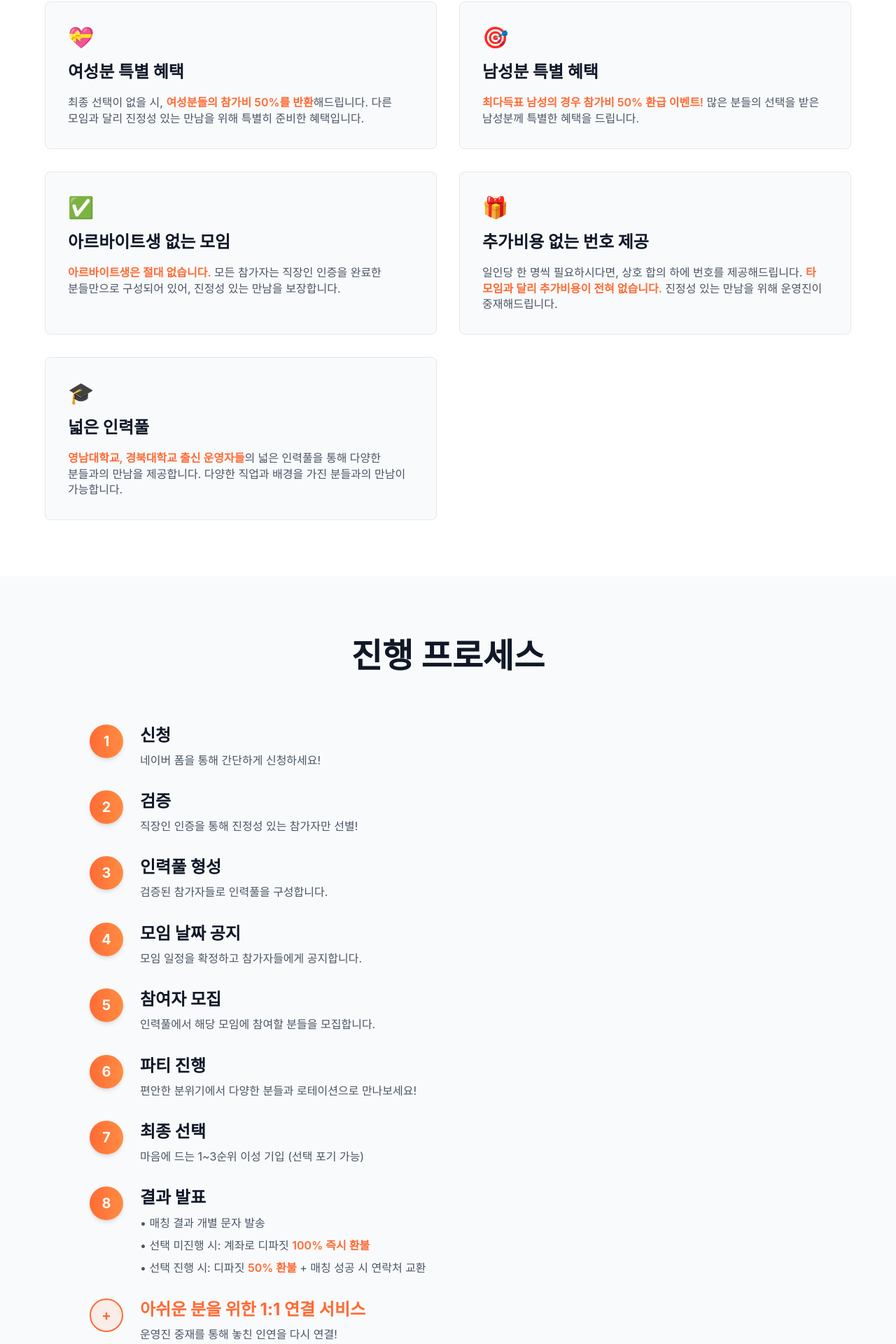
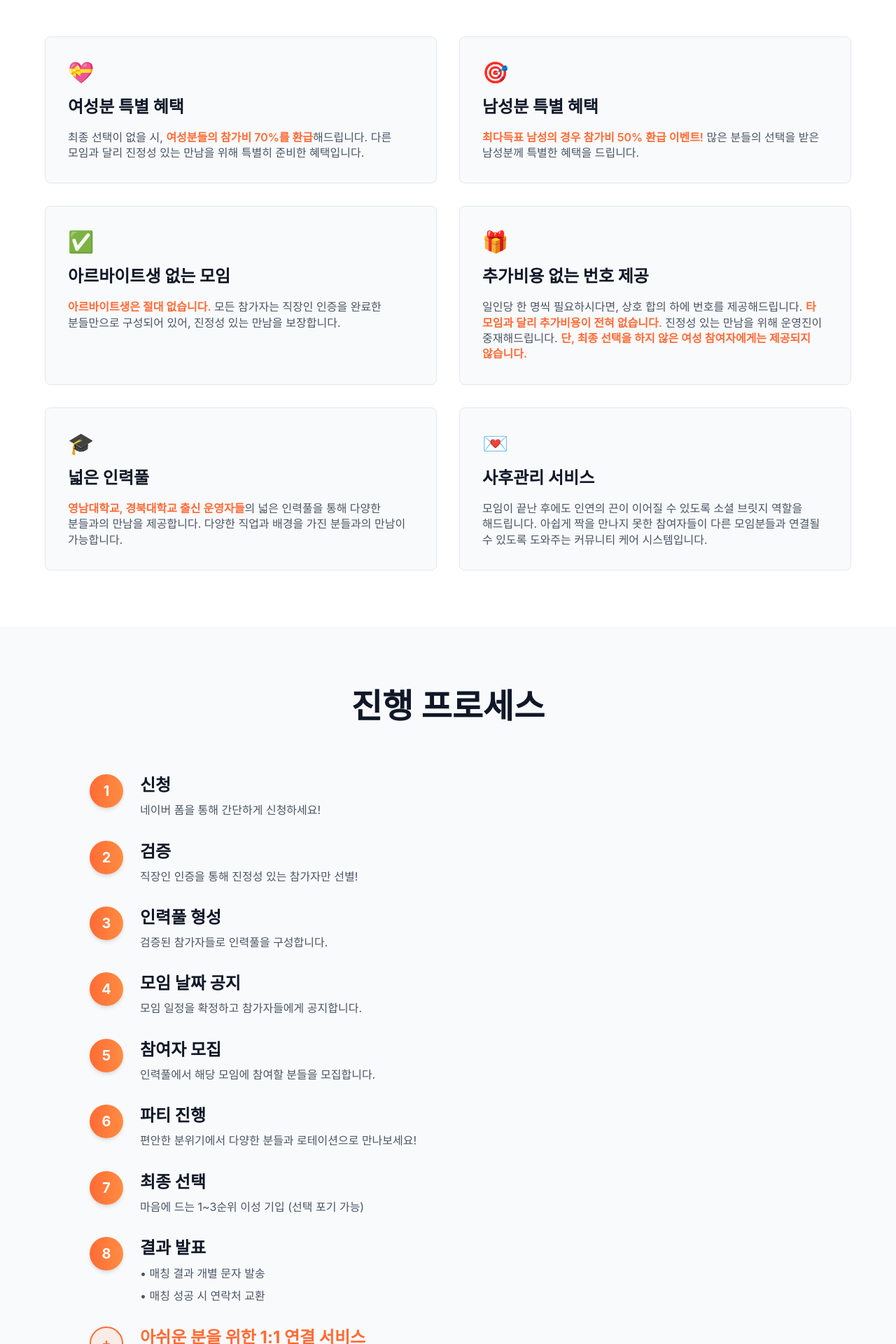
Before and after one commit to dhxoguq-gif/landing-page, a Next.js app: page / in a window 1280 px wide. Shown: the part 1458-3378 px from the top of the page at 70% size. Built offline with nearby package versions, Linux system fonts and the light colour scheme.

Commit message:
세부수정

```diff
--- a/app/page.tsx
+++ b/app/page.tsx
@@ -48,6 +48,7 @@ export default function Home() {
             <p>비싼 참가비를 냈는데, 마음에 드는 사람이 없을까 봐 걱정되시나요?</p>
             <p>시간과 돈을 투자했는데 만족스럽지 않은 결과가 나올까 두려우신가요?</p>
             <p>진정성 있는 만남을 찾고 싶은데, 부담스러운 비용 때문에 망설여지시나요?</p>
+            <p>지인 소개팅은 선택의 폭이 좁고, 클럽이나 술집에서 만남은 너무 가볍고, 그렇다고 아무나 만나기엔 망설여지시나요?</p>
           </div>
         </div>
       </section>
@@ -68,7 +69,7 @@ export default function Home() {
               <div className="text-3xl mb-4">💝</div>
               <h4 className="text-2xl font-bold mb-4 text-gray-900">여성분 특별 혜택</h4>
               <p className="text-gray-600 leading-relaxed">
-                최종 선택이 없을 시, <span className="text-[#FF6B35] font-semibold">여성분들의 참가비 50%를 반환</span>해드립니다. 다른 모임과 달리 진정성 있는 만남을 위해 특별히 준비한 혜택입니다.
+                최종 선택이 없을 시, <span className="text-[#FF6B35] font-semibold">여성분들의 참가비 70%를 환급</span>해드립니다. 다른 모임과 달리 진정성 있는 만남을 위해 특별히 준비한 혜택입니다.
               </p>
             </div>
 
@@ -95,7 +96,7 @@ export default function Home() {
               <div className="text-3xl mb-4">🎁</div>
               <h4 className="text-2xl font-bold mb-4 text-gray-900">추가비용 없는 번호 제공</h4>
               <p className="text-gray-600 leading-relaxed">
-                일인당 한 명씩 필요하시다면, 상호 합의 하에 번호를 제공해드립니다. <span className="text-[#FF6B35] font-semibold">타 모임과 달리 추가비용이 전혀 없습니다.</span> 진정성 있는 만남을 위해 운영진이 중재해드립니다.
+                일인당 한 명씩 필요하시다면, 상호 합의 하에 번호를 제공해드립니다. <span className="text-[#FF6B35] font-semibold">타 모임과 달리 추가비용이 전혀 없습니다.</span> 진정성 있는 만남을 위해 운영진이 중재해드립니다. <span className="text-[#FF6B35] font-semibold">단, 최종 선택을 하지 않은 여성 참여자에게는 제공되지 않습니다.</span>
               </p>
             </div>
 
@@ -105,6 +106,15 @@ export default function Home() {
               <h4 className="text-2xl font-bold mb-4 text-gray-900">넓은 인력풀</h4>
               <p className="text-gray-600 leading-relaxed">
                 <span className="text-[#FF6B35] font-semibold">영남대학교, 경북대학교 출신 운영자들</span>의 넓은 인력풀을 통해 다양한 분들과의 만남을 제공합니다. 다양한 직업과 배경을 가진 분들과의 만남이 가능합니다.
+              </p>
+            </div>
+
+            {/* 차별점 5 */}
+            <div className="bg-gray-50 p-8 rounded-lg border border-gray-200 hover:border-[#FF6B35] hover:shadow-lg transition duration-300">
+              <div className="text-3xl mb-4">💌</div>
+              <h4 className="text-2xl font-bold mb-4 text-gray-900">사후관리 서비스</h4>
+              <p className="text-gray-600 leading-relaxed">
+                모임이 끝난 후에도 인연의 끈이 이어질 수 있도록 소셜 브릿지 역할을 해드립니다. 아쉽게 짝을 만나지 못한 참여자들이 다른 모임분들과 연결될 수 있도록 도와주는 커뮤니티 케어 시스템입니다.
               </p>
             </div>
           </div>
@@ -205,8 +215,7 @@ export default function Home() {
                 <h4 className="text-2xl font-bold mb-2 text-gray-900">결과 발표</h4>
                 <ul className="text-gray-600 space-y-2 mt-2">
                   <li>• 매칭 결과 개별 문자 발송</li>
-                  <li>• 선택 미진행 시: 계좌로 디파짓 <span className="text-[#FF6B35] font-semibold">100% 즉시 환불</span></li>
-                  <li>• 선택 진행 시: 디파짓 <span className="text-[#FF6B35] font-semibold">50% 환불</span> + 매칭 성공 시 연락처 교환</li>
+                  <li>• 매칭 성공 시 연락처 교환</li>
                 </ul>
               </div>
             </div>
@@ -236,28 +245,18 @@ export default function Home() {
             <div>
               <h3 className="text-2xl font-bold mb-4 text-[#FF6B35]">참가 자격</h3>
               <ul className="text-gray-600 space-y-2">
-                <li>• 미혼 남여 (혼인관계증명서 제출 필수)</li>
+                <li>• 미혼 남여 (사실혼관계 참여 불가)</li>
                 <li>• 대구 경북에서 일하고 있는 직장인 (재직증명서 또는 명함 인증 필수)</li>
                 <li>• 만 25세 이상</li>
+                <li>• 진정성 있는 만남을 원하시는 분</li>
               </ul>
             </div>
 
             <div className="pt-6 border-t border-gray-200">
               <h3 className="text-2xl font-bold mb-4 text-[#FF6B35]">참가 비용</h3>
               <div className="mb-4">
-                <p className="text-3xl font-bold text-gray-900 mb-2">남자: 40,000원</p>
-                <p className="text-3xl font-bold text-gray-900">여자: 40,000원</p>
-              </div>
-            </div>
-
-            <div className="pt-6 border-t border-gray-200">
-              <h3 className="text-2xl font-bold mb-4 text-[#FF6B35]">디파짓</h3>
-              <p className="text-lg text-gray-700 mb-2">참가비와 별도로 디파짓을 받습니다.</p>
-              <p className="text-3xl font-bold text-gray-900 mb-4">10,000원</p>
-              <div className="text-gray-500 space-y-2 text-sm">
-                <p>※ 노쇼 방지 및 진정성 있는 참여를 위한 제도입니다.</p>
-                <p>※ <span className="text-[#FF6B35] font-semibold">남여 모두 디파짓은 100% 환급</span>해드립니다.</p>
-                <p>※ 행사 종료 후 여성참여자의 경우 최종선택을 하지 않으면 참가비의 50% 환급됩니다.</p>
+                <p className="text-3xl font-bold text-gray-900 mb-2">남성 참가자: 49,000원</p>
+                <p className="text-3xl font-bold text-gray-900">여성 참여자: 39,000원</p>
               </div>
             </div>
           </div>
@@ -286,9 +285,9 @@ export default function Home() {
               <div className="text-gray-600 leading-relaxed space-y-2">
                 <p>취소 시점에 따라 환급 정책이 다릅니다:</p>
                 <ul className="list-disc list-inside space-y-1 ml-2">
-                  <li><span className="text-[#FF6B35] font-semibold">3일 전 취소 시:</span> 디파짓 제외 참가비 100% 환급</li>
-                  <li><span className="text-[#FF6B35] font-semibold">하루 전 취소 시:</span> 디파짓 제외 참가비 50% 환급</li>
-                  <li><span className="text-[#FF6B35] font-semibold">당일 취소 시:</span> 디파짓 + 참가비 모두 환급 없음</li>
+                  <li><span className="text-[#FF6B35] font-semibold">3일 전 취소 시:</span> 참가비 100% 환급</li>
+                  <li><span className="text-[#FF6B35] font-semibold">하루 전 취소 시:</span> 참가비 50% 환급</li>
+                  <li><span className="text-[#FF6B35] font-semibold">당일 취소 시:</span> 참가비 환급 없음</li>
                 </ul>
               </div>
             </div>
@@ -333,6 +332,7 @@ export default function Home() {
       <section className="py-12 px-4 bg-gray-50 border-t border-gray-200">
         <div className="max-w-4xl mx-auto text-center">
           <p className="text-gray-600 mb-2">문의사항이 있으시면 언제든지 연락주세요</p>
+          <div className="space-y-2">
             <a
               href="https://open.kakao.com/o/s4YGJB7h"
               target="_blank"
@@ -341,6 +341,17 @@ export default function Home() {
             >
               카카오톡 오픈채팅으로 문의하기
             </a>
+            <div>
+              <a
+                href="https://instagram.com/l__veritas"
+                target="_blank"
+                rel="noopener noreferrer"
+                className="text-[#FF6B35] font-semibold hover:underline"
+              >
+                인스타그램: @l__veritas
+              </a>
+            </div>
+          </div>
         </div>
       </section>
     </main>
```
Lines whose indentation alone changed are shown as unchanged.
